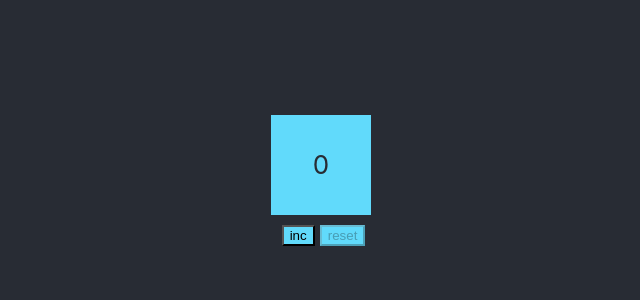
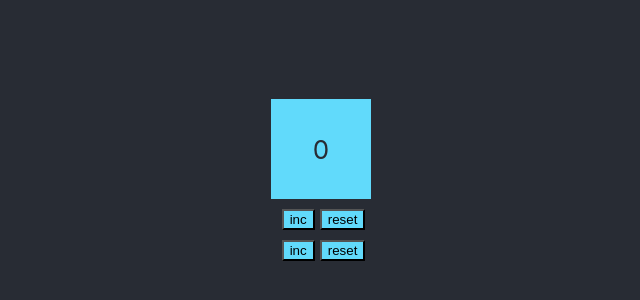
Before and after one commit to DK-AC/Counter, a React (Create React App) app: page / in a window 1280 px wide. Shown: the part 220-520 px from the top of the page, without its empty margins (319-959 px from the left). Built offline with nearby package versions, Linux system fonts and the light colour scheme.

Commit message:
add 2 component Button, CountValue

```diff
--- /dev/null
+++ b/src/Button.tsx
@@ -0,0 +1,20 @@
+import React from "react";
+
+export function Button() {
+    return (
+        <div>
+            <button
+                /*onClick={addCount}
+                disabled={count === max_count}*/
+            >
+                inc
+            </button>
+            <button
+                /*disabled={!count}
+                onClick={resetCount}*/
+            >
+                reset
+            </button>
+        </div>
+    )
+}
--- /dev/null
+++ b/src/CountValue.tsx
@@ -0,0 +1,22 @@
+import React, {useState} from "react";
+
+export function CountValue() {
+
+    const max_count = 5;
+
+    const [count, setCount] = useState(0)
+
+    const addCount = () => setCount(count + 1)
+    const resetCount = () => setCount(0)
+
+    const offBtn = {
+        color: count >= max_count ? 'red' : '',
+    }
+
+    return (
+        <div className={'App-number'}
+             style={offBtn}>
+            {count}
+        </div>
+    )
+}
--- a/src/Counter.tsx
+++ b/src/Counter.tsx
@@ -1,42 +1,21 @@
 import React, {useState} from "react";
+import {Button} from "./Button";
+import {CountValue} from "./CountValue";
 
 
 export function Counter() {
 
-    const max_count = 5;
-
-    const [count, setCount] = useState(0)
-
-    const addCount = () => setCount(count + 1)
-    const resetCount = () => setCount(0)
-
-    const offBtn = {
-        color: count >= max_count ? 'red' : '',
-    }
-
     return (
         <div className={'App-header'}>
             <div className={'App-wrapper'}>
-                <div className={'App-number'} style={offBtn}>
-                    {count}
+                <div className={'App-number'}>
+                    <CountValue />
                 </div>
                 <div className={'App-button'}>
-                    <button
-                        onClick={addCount}
-                        disabled={count === max_count}
-                    >
-                        inc
-                    </button>
-                    <button
-                        disabled={!count}
-                        onClick={resetCount}
-                    >
-                        reset
-                    </button>
+                    <Button title={'inc'}/>
+                    <Button title={'reset'}/>
                 </div>
             </div>
-
-
         </div>
     )
 }
```
